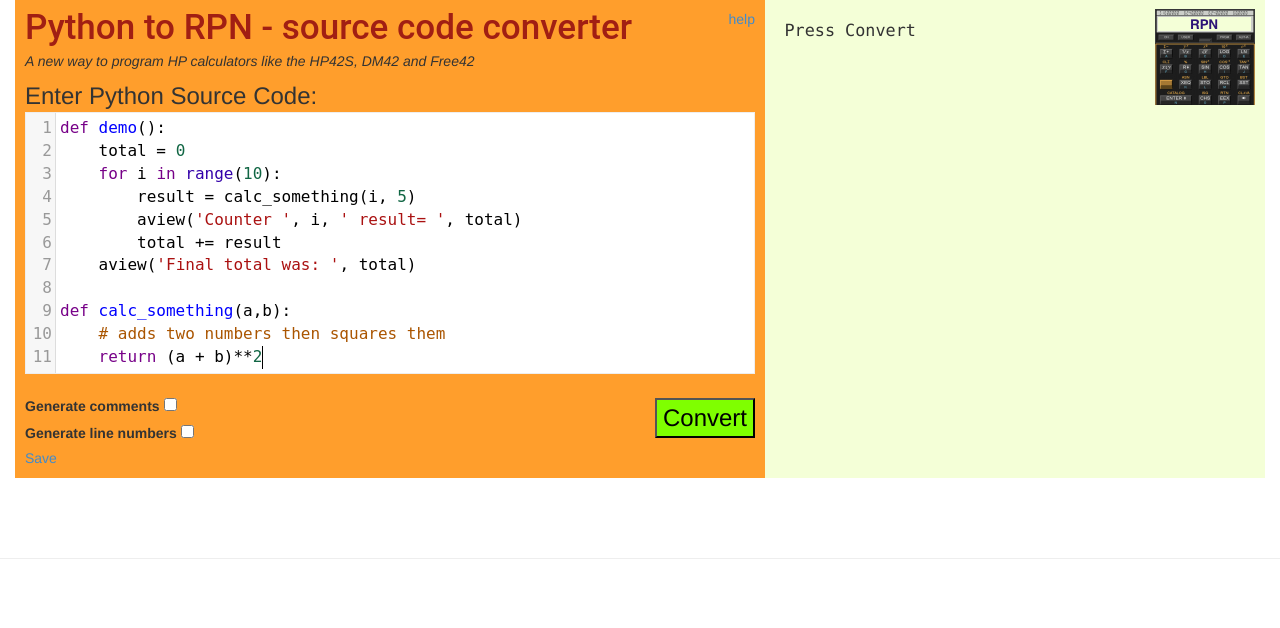
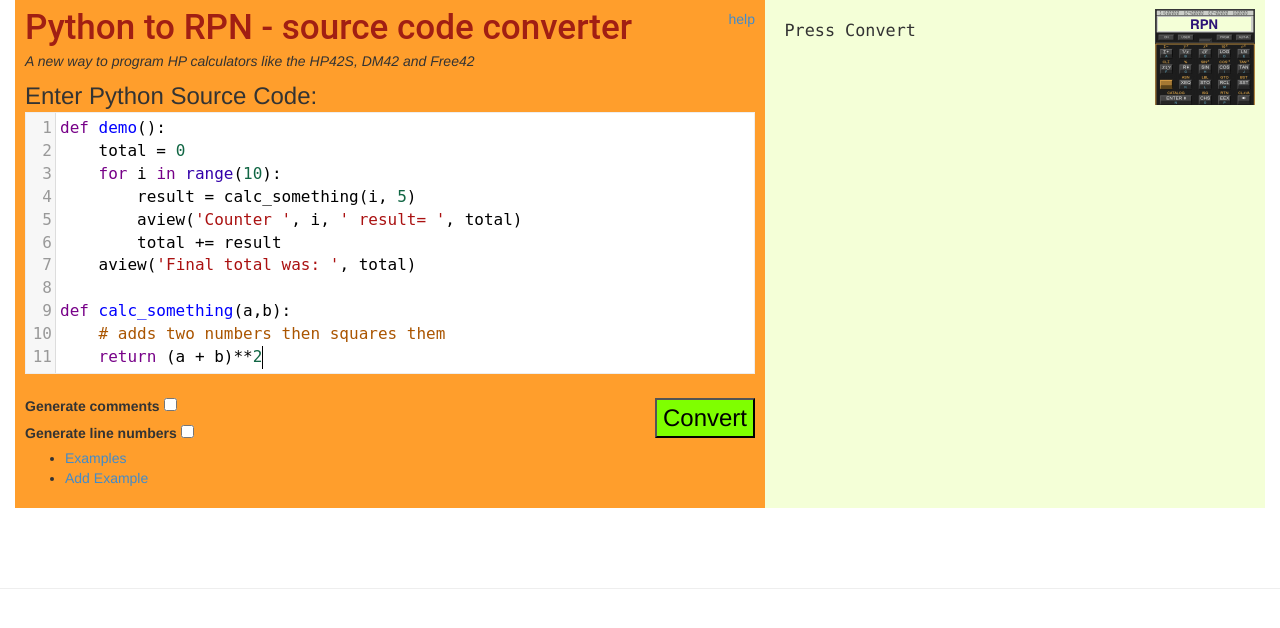
Before and after one commit to abulka/pyrpn, a Flask app: page / in a window 1280 px wide. Shown: the part 15-643 px from the top of the page. Run offline with Flask 2, Linux system fonts and the light colour scheme.

Commit message:
added menus to UI

```diff
--- a/examples.py
+++ b/examples.py
@@ -16,10 +16,12 @@ example_01 = {
     """).strip(),
     'title': 'Demo 1',
     'description': dedent("""
-        This example shows off for loops, variable assignments and function calls incl. the passing of parameters. I'm
-        especially proud of the text functionality I just implemented, which takes long strings and breaks them up for
-        you, making it easier to create messages in the alpha register.  It also allows you to build up message strings
-        by referring to variable names mixed in with descriptive text.  Time saver!
+        This example shows off for loops, variable assignments and function calls incl. the passing of parameters.
+
+        I'm especially proud of the text functionality I just implemented, which takes long strings and breaks them up for
+        you, making it easier to create messages in the alpha register.
+
+        It also allows you to build up message strings by referring to variable names mixed in with descriptive text.  e.g. <pre>aview('Counter ', i, ' result= ', total)</pre> Time saver!
     """).strip(),
-    'public': True,
+    'public': 'y',
 }
--- a/server.py
+++ b/server.py
@@ -65,12 +65,13 @@ def list_examples():
 
     if len(Example.ids()) == 0:
         # create the first example
-        example = Example(
-            title=example_01['title'],
-            source=example_01['source'],
-            description=example_01['description'],
-            public=example_01['public'],
-        )
+        example = Example(**example_01)
+        # example = Example(
+        #     title=example_01['title'],
+        #     source=example_01['source'],
+        #     description=example_01['description'],
+        #     public=example_01['public'],
+        # )
         print('first example created', example.asdict)
 
     examples_data = []
--- a/templates/examples_list.html
+++ b/templates/examples_list.html
@@ -12,6 +12,11 @@
     </head>
    <body>
         <h1>Examples</h1>
+
+        <ul>
+            <li><a href="/">Converter</a></li>
+            <li><a href="/example">Add Example</a></li>
+        </ul>
 
         <table border = 1>
             <tr>
--- a/templates/index.html
+++ b/templates/index.html
@@ -31,7 +31,11 @@
                         {{ form.line_numbers.label }} {{ form.line_numbers() }}
                         {{ form.csrf_token }}
                         <br>
-                        <a href="/example" id="save_to_examples">Save</a>
+                        <!--<a href="/example" id="save_to_examples">Save</a>-->
+                        <ul>
+                            <li><a href="/examples">Examples</a></li>
+                            <li><a href="/example">Add Example</a></li>
+                        </ul>
                     </form>
 
               </article>
```
Also changed, not shown: templates/example.html (+14 -8 lines).
